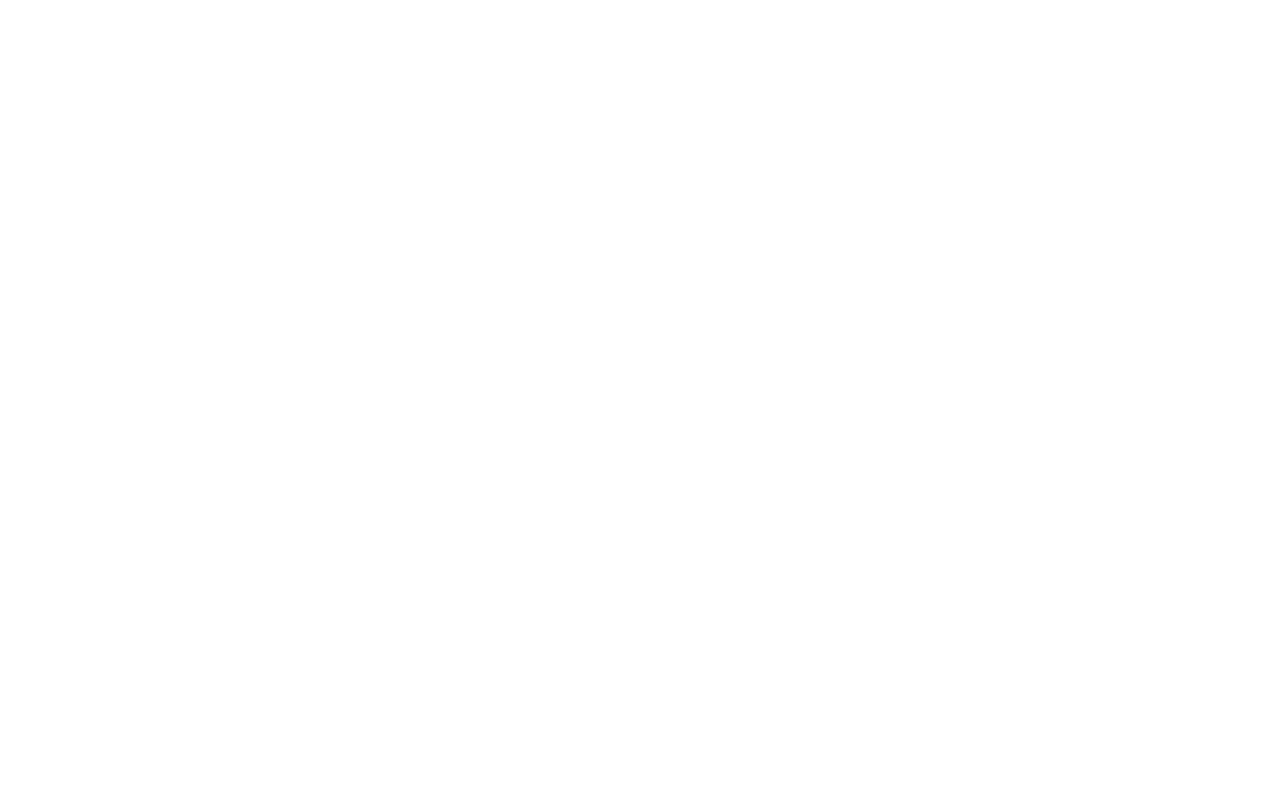
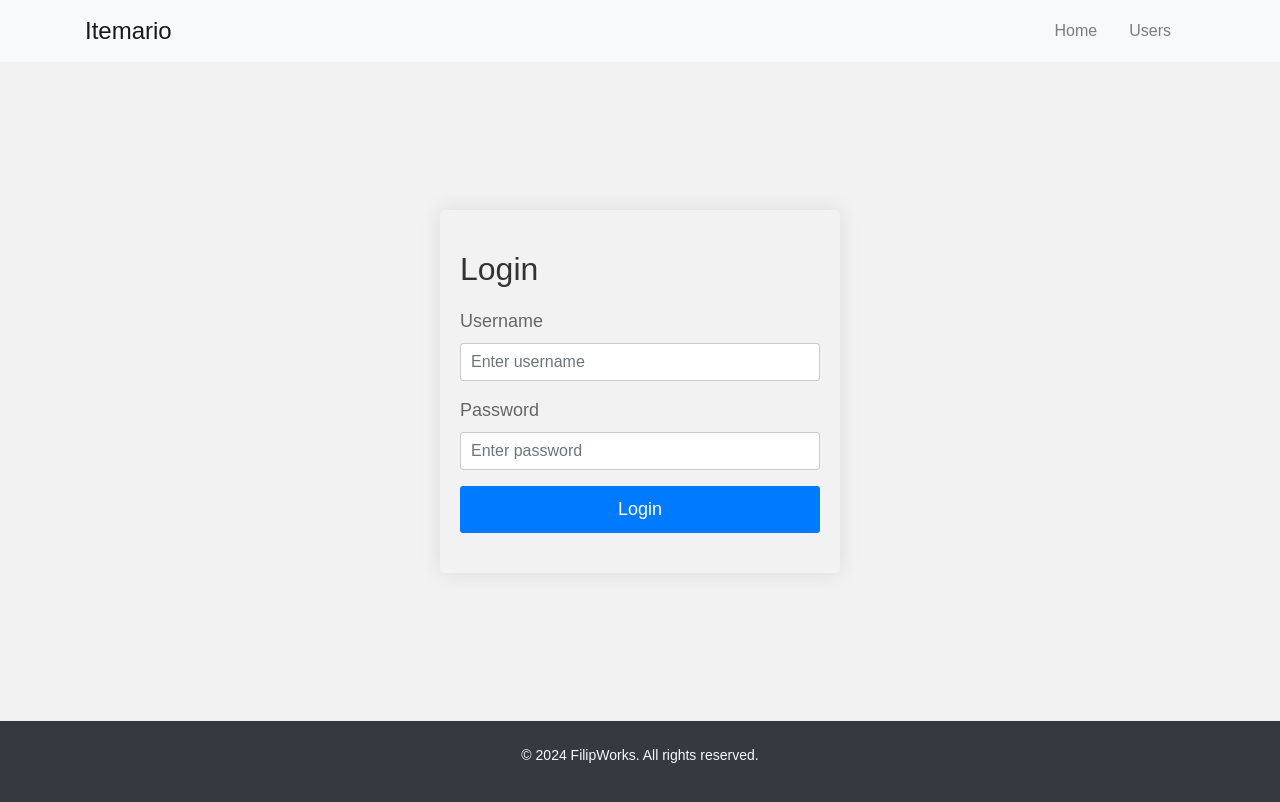
Before and after one commit to filbac1/Itemario-application, an Angular app: page /login in a window 1280 px wide. Before the commit this address led to /. Shown: the top 802 px of the page. Built offline with nearby package versions, Linux system fonts and the light colour scheme.

Commit message:
"Add login functionality to the backend and create Angular frontend for user login"
This diff adds a new route and handling for a /api/login endpoint in the backend server.js file. It also includes the necessary code

```diff
--- a/src/app/app-routing.module.ts
+++ b/src/app/app-routing.module.ts
@@ -1,16 +1,16 @@
-// app-routing.module.ts
-
 import { NgModule } from '@angular/core';
 import { RouterModule, Routes } from '@angular/router';
 import { HomeComponent } from './home/home.component';
 import { UserComponent } from './user/user.component';
+import { LoginComponent } from './login/login.component'; // Import your LoginComponent
 import { SignupComponent } from './signup/signup.component'; // Import your SignupComponent
 
 const routes: Routes = [
   { path: '', component: HomeComponent },
   { path: 'home', component: HomeComponent },
   { path: 'user', component: UserComponent },
-  { path: 'signup', component: SignupComponent } // Define a route for the SignupComponent
+  { path: 'login', component: LoginComponent }, // Define a route for the LoginComponent
+  { path: 'signup', component: SignupComponent }
 ];
 
 @NgModule({
--- a/src/app/login/login.component.css
+++ b/src/app/login/login.component.css
@@ -0,0 +1,70 @@
+body {
+    background-color: #f2f2f2;
+    font-family: Arial, sans-serif;
+    margin: 0;
+    padding: 0;
+    overflow-x: hidden;
+  }
+
+  .navbar {
+    background-color: #f8f9fa !important;
+  }
+
+  .navbar-brand {
+    font-size: 24px;
+    font-weight: bold;
+  }
+
+  .navbar-nav .nav-link {
+    font-size: 18px;
+  }
+
+  #login-container {
+    background-color: #f2f2f2;
+    padding: 40px 20px;
+    border-radius: 5px;
+    box-shadow: 0 0 20px rgba(0, 0, 0, 0.1);
+    max-width: 400px;
+    width: 100%;
+  }
+
+  #login-container h2 {
+    font-size: 32px;
+    color: #333;
+    margin-bottom: 20px;
+  }
+
+  #login-container label {
+    font-size: 18px;
+    color: #666;
+  }
+
+  #login-container input[type="text"],
+  #login-container input[type="password"] {
+    font-size: 16px;
+    padding: 10px;
+    border-radius: 3px;
+    border: 1px solid #ccc;
+    width: 100%;
+    margin-bottom: 15px;
+  }
+
+  #login-container button[type="submit"] {
+    font-size: 18px;
+    padding: 10px 20px;
+    border: none;
+    border-radius: 3px;
+    background-color: #007bff;
+    color: #fff;
+    cursor: pointer;
+  }
+
+  #login-container button[type="submit"]:hover {
+    background-color: #0056b3;
+  }
+
+  .error-message {
+    color: red;
+    font-size: 14px;
+    margin-top: 5px;
+  }
--- a/src/app/login/login.component.html
+++ b/src/app/login/login.component.html
@@ -1 +1,41 @@
-<p>login works!</p>
+<!DOCTYPE html>
+<html lang="en">
+<head>
+  <meta charset="UTF-8">
+  <meta name="viewport" content="width=device-width, initial-scale=1.0">
+  <title>Login - Itemario</title>
+  <link rel="stylesheet" href="https://stackpath.bootstrapcdn.com/bootstrap/4.5.2/css/bootstrap.min.css">
+  <link rel="stylesheet" href="login.component.css"> <!-- Link to external CSS file -->
+</head>
+<body>
+  <!-- Navigation Component -->
+  <app-navbar></app-navbar>
+
+  <div class="container d-flex align-items-center justify-content-center" style="min-height: calc(94.85vh - 100px);">
+    <div id="login-container">
+      <h2>Login</h2>
+      <!-- Display error message if exists -->
+      <p *ngIf="errorMessage" class="error-message">{{ errorMessage }}</p>
+      <form (ngSubmit)="onSubmit()">
+        <div class="form-group">
+          <label for="username">Username</label>
+          <input type="text" class="form-control" id="username" name="username" placeholder="Enter username" [(ngModel)]="username">
+        </div>
+        <div class="form-group">
+          <label for="password">Password</label>
+          <input type="password" class="form-control" id="password" name="password" placeholder="Enter password" [(ngModel)]="password">
+        </div>
+        <button type="submit" class="btn btn-primary btn-block" id="submit-btn">Login</button>
+      </form>
+    </div>
+  </div>
+
+  <!-- Footer Component -->
+  <app-footer></app-footer>
+
+  <!-- Bootstrap and jQuery -->
+  <script src="https://code.jquery.com/jquery-3.5.1.slim.min.js"></script>
+  <script src="https://cdn.jsdelivr.net/npm/@popperjs/core@2.5.3/dist/umd/popper.min.js"></script>
+  <script src="https://stackpath.bootstrapcdn.com/bootstrap/4.5.2/js/bootstrap.min.js"></script>
+</body>
+</html>
--- a/src/app/login/login.component.ts
+++ b/src/app/login/login.component.ts
@@ -1,10 +1,36 @@
 import { Component } from '@angular/core';
+import { HttpClient } from '@angular/common/http';
 
 @Component({
   selector: 'app-login',
   templateUrl: './login.component.html',
-  styleUrl: './login.component.css'
+  styleUrls: ['./login.component.css']
 })
 export class LoginComponent {
+  username: string = '';
+  password: string = '';
+  errorMessage: string = '';
 
+  constructor(private http: HttpClient) {}
+
+  onSubmit(): void {
+    // Perform login authentication logic here
+    // Example: You can send a POST request to your backend to authenticate the user
+    const credentials = {
+      username: this.username,
+      password: this.password
+    };
+
+    // Example: Send login request to backend
+    this.http.post<any>('http://localhost:3000/api/login', credentials).subscribe(
+      (response) => {
+        console.log(response);
+        alert('User logged in successfully!');
+      },
+      (error) => {
+        console.error('Error:', error);
+        this.errorMessage = 'Invalid username or password. Please try again.';
+      }
+    );
+  }
 }
```
Also changed, not shown: 1 other file (tests, documents, lock files or other folders).
